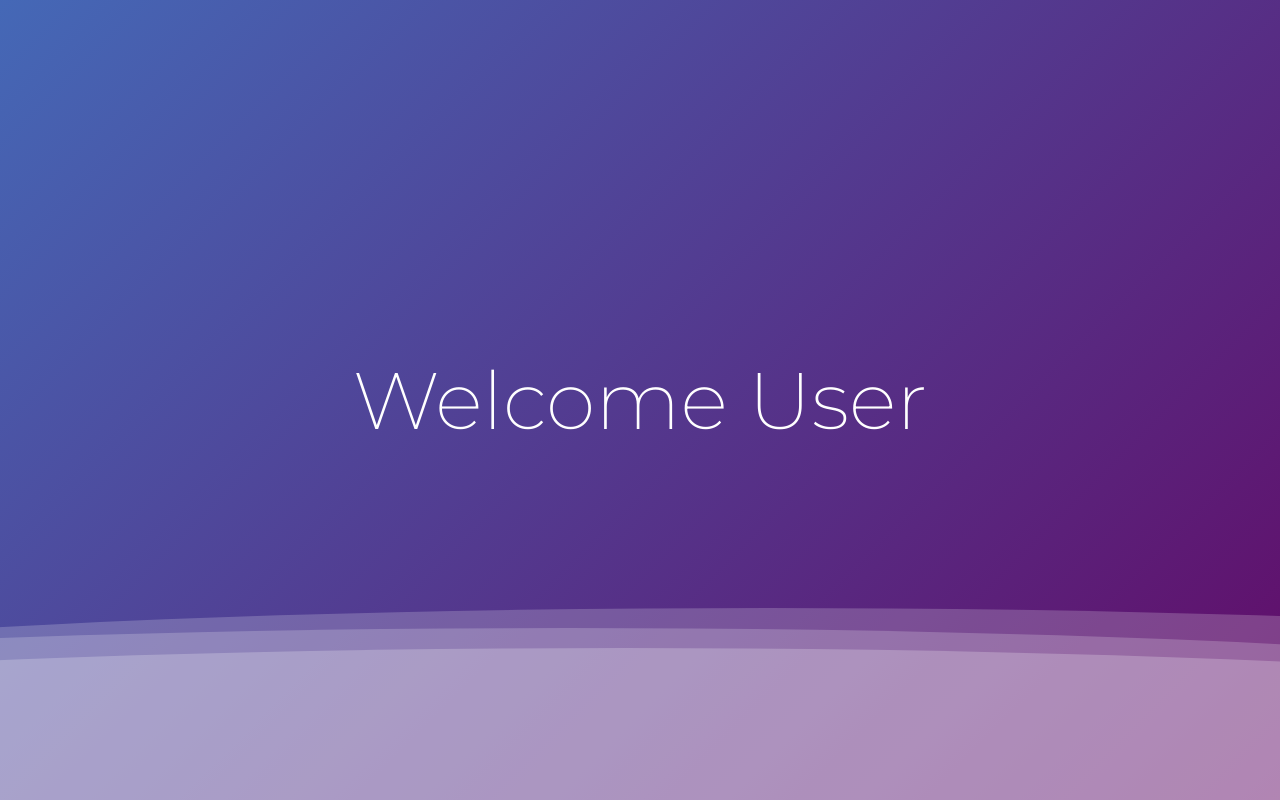
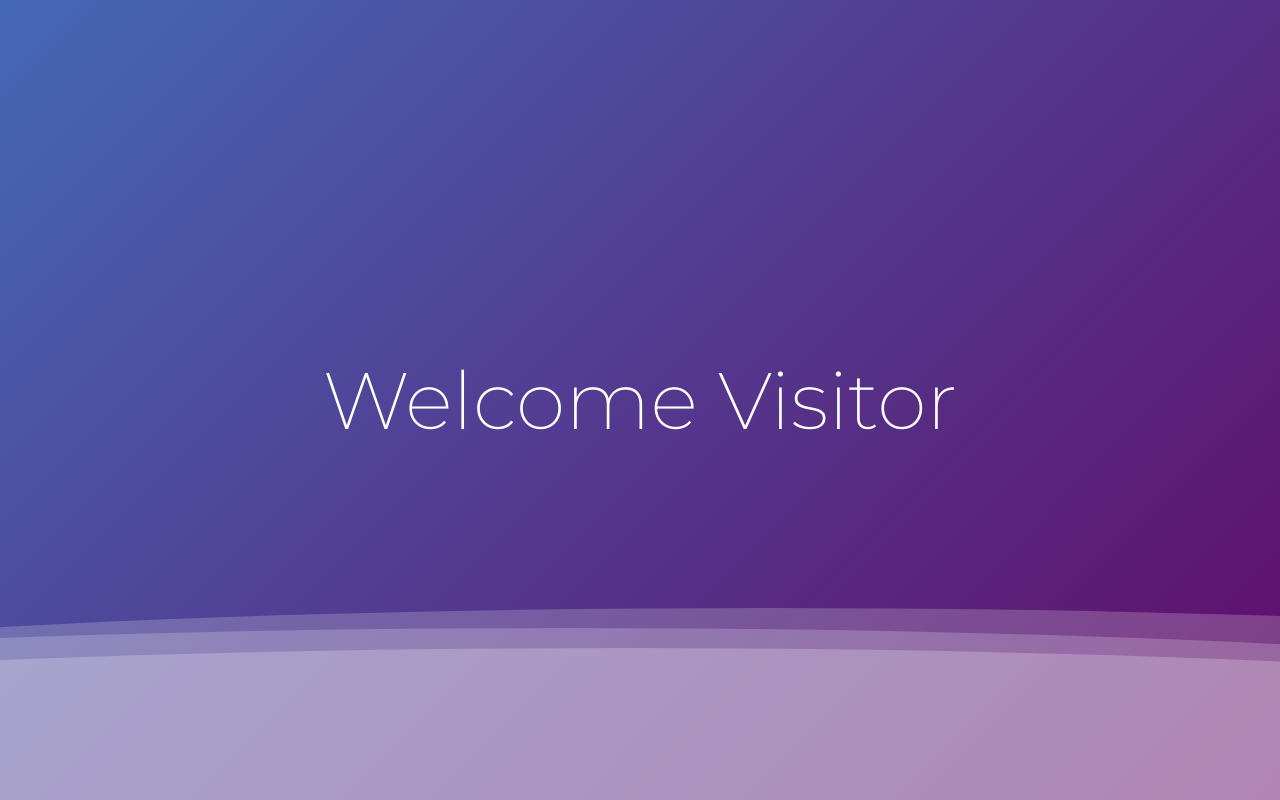
Before and after one commit to jutsudas/loading-screen, a plain HTML site: page index.html in a window 1280 px wide. Drawn offline with nearby package versions, Linux system fonts and the light colour scheme.

Commit message:
Update index.html

```diff
--- a/index.html
+++ b/index.html
@@ -22,7 +22,7 @@
        <div class="wave"></div>
     </div>
     <div class="container">
-    <div id="test">Welcome User</div>
+    <div id="test">Welcome Visitor</div>
     </div>
      </body>
 
```
